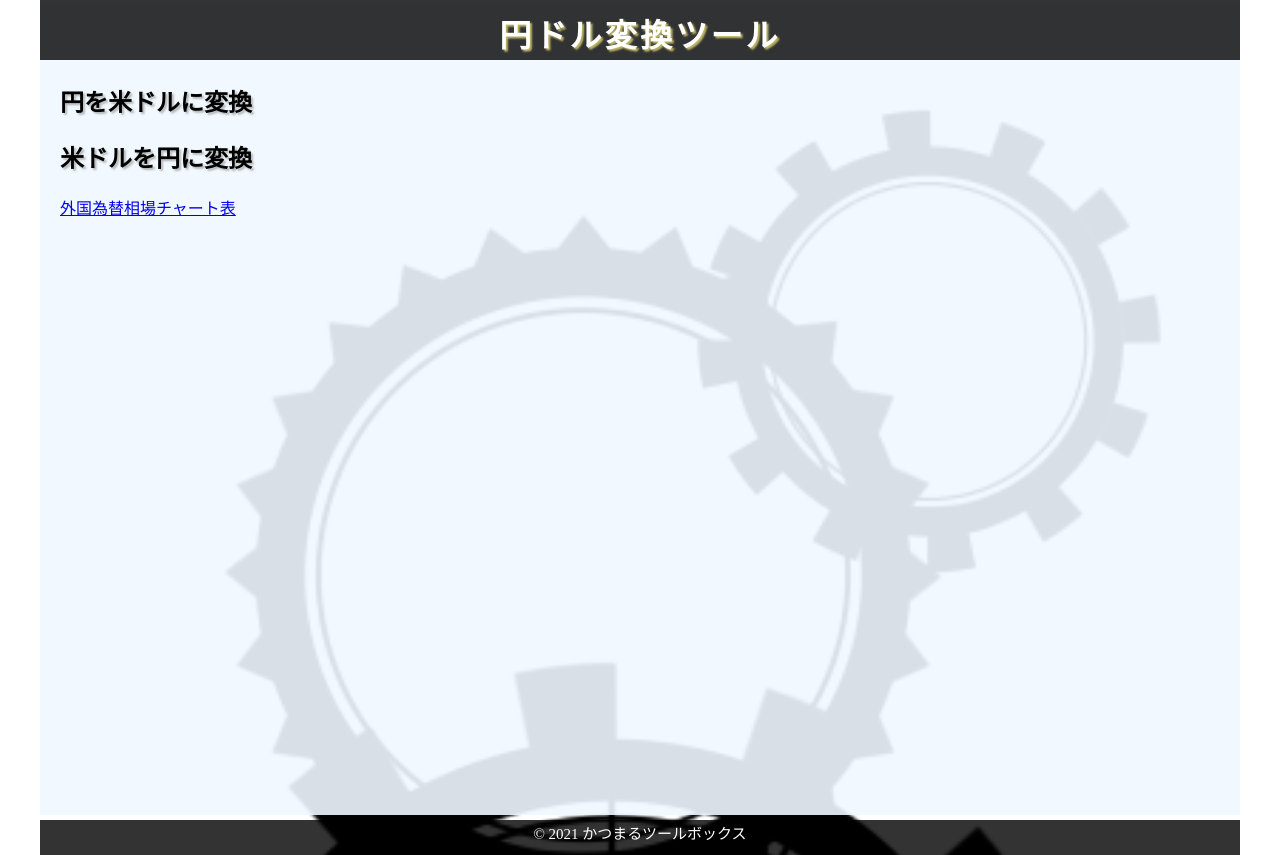
After one commit to katsuki-hub/tool, a PHP site: page /content/dollarRate.php in a window 1280 px wide. The commit adds this page. Run offline with PHP 8.4, Linux system fonts and the light colour scheme.

Commit message:
円ドル変換ツール

```diff
--- /dev/null
+++ b/content/dollarRate.php
@@ -0,0 +1,35 @@
+<!doctype html>
+<html lang="ja" prefix="og:http://ogp.me/ns#">
+
+<head>
+  <?php $title = "円ドル変換ツール" ?>
+  <?php require_once "../common/head.php"; ?>
+</head>
+
+<body>
+  <header>
+    <?php $headerTitle = "円ドル変換ツール" ?>
+    <?php require_once "../common/header.php"; ?>
+  </header>
+  <div class="wall">
+    <div class="main-wrapper">
+      <article>
+        <section>
+          <h2>円を米ドルに変換</h2>
+
+          <h2>米ドルを円に変換</h2>
+
+
+          <a href="https://www.bk.mufg.jp/tameru/gaika/realtime/chart.html">外国為替相場チャート表</a>
+
+        </section>
+      </article>
+    </div><!-- /main-wrapper -->
+  </div><!-- /wall -->
+  <footer>
+    <?php require_once "../common/footer.php"; ?>
+  </footer>
+  <script src="https://code.jquery.com/jquery-3.6.0.min.js" integrity="sha256-/xUj+3OJU5yExlq6GSYGSHk7tPXikynS7ogEvDej/m4=" crossorigin="anonymous"></script>
+</body>
+
+</html>
--- a/index.php
+++ b/index.php
@@ -43,6 +43,7 @@
     <div class="main-wrapper">
       <section>
         <a href="content/rate.php"><img src="images/saiken.png" alt="債権係数"></a>
+        <a href="content/dollarRate.php">円ドル変換ツール</a>
 
       </section>
     </div><!-- /main-wrapper -->
```
